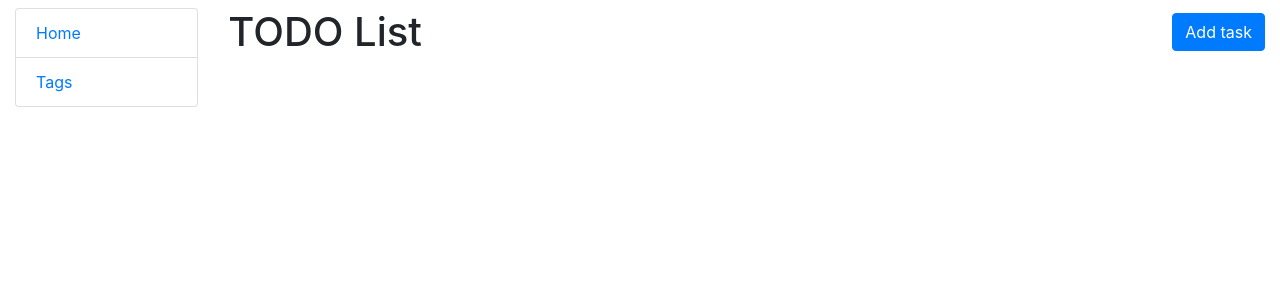
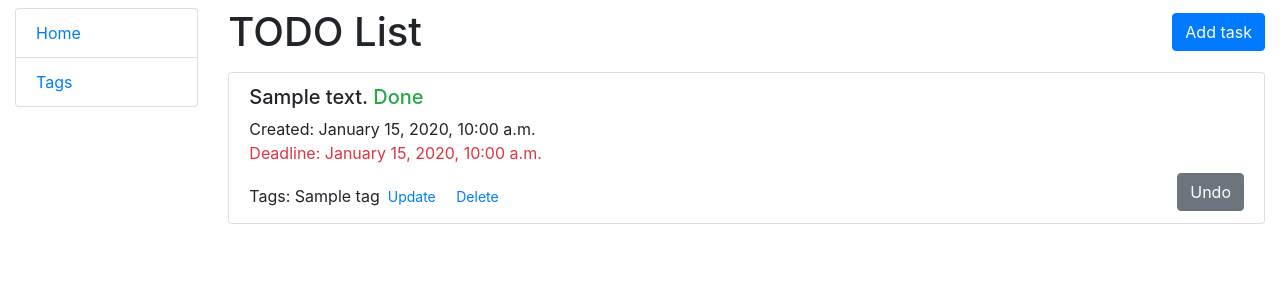
Before and after one commit to Anon920/todo-list, a Django app: page / in a window 1280 px wide. Shown: the top 300 px of the page. Run offline with Django 5.2, Linux system fonts and the light colour scheme; tables that the repository leaves empty hold one stand-in row (values such as "Sample post").

Commit message:
Made some updates in home page, urls and views

```diff
--- a/templates/home.html
+++ b/templates/home.html
@@ -7,8 +7,60 @@
 {% block content %}
   <div class="d-flex justify-content-between align-items-center mb-3">
     <h1 class="mb-0">TODO List</h1>
-    <a href="{% url 'todo:tag_add' %}" class="btn btn-primary">Add task</a>
+    <a href="{% url 'todo:task_add' %}" class="btn btn-primary">Add task</a>
   </div>
+
+  <ul class="list-group">
+    {% for task in tasks %}
+      <li class="list-group-item">
+        <div class="d-flex justify-content-between align-items-center">
+          <div>
+            <h5>
+              {{ task.content }}
+              {% if task.done %}
+                <span class="text-success">Done</span>
+              {% else %}
+                <span class="text-danger">Not done</span>
+              {% endif %}
+            </h5>
+            <div>
+              <p class="mb-0">Created: {{ task.created_at|date:"F d, Y, g:i a" }}</p>
+              {% if task.deadline %}
+                <p class="mb-0 text-danger">Deadline: {{ task.deadline|date:"F d, Y, g:i a" }}</p>
+              {% endif %}
+            </div>
+
+          </div>
+        </div>
+        <div class="d-flex justify-content-between align-items-center mt-2">
+          <div class="d-flex justify-content-between align-items-center mt-2">
+            <p class="mb-0">
+              Tags: {% for tag in task.tags.all %} {{ tag.name }} {% endfor %}
+            </p>
+            <div>
+              <a href="{% url 'todo:task_update' task.id %}" class="btn-sm">Update</a>
+              <a href="{% url 'todo:task_delete' task.id %}" class="btn-sm">Delete</a>
+            </div>
+          </div>
+          <div>
+            {% if task.done %}
+              <form method="post" action="{% url 'todo:task_undo' task.id %}">
+                {% csrf_token %}
+                <button type="submit" class="btn btn-secondary">Undo</button>
+              </form>
+            {% else %}
+              <form method="post" action="{% url 'todo:task_complete' task.id %}">
+                {% csrf_token %}
+                <button type="submit" class="btn btn-success">Complete</button>
+              </form>
+            {% endif %}
+          </div>
+        </div>
+
+      </li>
+    {% endfor %}
+
+  </ul>
 
 
 {% endblock %}
--- a/todo/urls.py
+++ b/todo/urls.py
@@ -5,15 +5,15 @@ from todo.views import TaskListView, TagListView, TaskCreateView, TaskUpdateView
 
 urlpatterns = [
     path("", TaskListView.as_view(), name="home"),
-    path("task/add", TaskCreateView.as_view(), name="task-add"),
-    path("task/<int:pk>/update", TaskUpdateView.as_view(), name="task-update"),
-    path("task/<int:pk>/delete", TaskDeleteView.as_view(), name="task-delete"),
-    path("tag/<int:pk>/undo", UndoTaskView.as_view(), name="task-undo"),
-    path("tag/<int:pk>/complete", CompleteTaskView.as_view(), name="task-complete"),
+    path("task/add", TaskCreateView.as_view(), name="task_add"),
+    path("task/<int:pk>/update", TaskUpdateView.as_view(), name="task_update"),
+    path("task/<int:pk>/delete", TaskDeleteView.as_view(), name="task_delete"),
+    path("tag/<int:pk>/undo", UndoTaskView.as_view(), name="task_undo"),
+    path("tag/<int:pk>/complete", CompleteTaskView.as_view(), name="task_complete"),
     path("tags/", TagListView.as_view(), name="tags"),
-    path("tag/add", TagCreateView.as_view(), name="tag-add"),
-    path("tag/<int:pk>/update", TagUpdateView.as_view(), name="tag-update"),
-    path("tag/<int:pk>/delete", TagDeleteView.as_view(), name="tag-delete"),
+    path("tag/add", TagCreateView.as_view(), name="tag_add"),
+    path("tag/<int:pk>/update", TagUpdateView.as_view(), name="tag_update"),
+    path("tag/<int:pk>/delete", TagDeleteView.as_view(), name="tag_delete"),
 ]
 
 app_name = "todo"
--- a/todo/views.py
+++ b/todo/views.py
@@ -1,7 +1,6 @@
-from django.shortcuts import render, get_object_or_404, redirect
+from django.shortcuts import get_object_or_404, redirect
 from django.urls import reverse_lazy
-from django.views import View
-from django.views.generic import ListView, CreateView, UpdateView, DeleteView
+from django.views.generic import ListView, CreateView, UpdateView, DeleteView, View
 
 from todo.forms import TaskForm, TagForm
 from todo.models import Task, Tag
@@ -17,20 +16,20 @@ class TaskListView(ListView):
 class TaskCreateView(CreateView):
     model = Task
     form_class = TaskForm
-    template_name = ""
+    template_name = "task_form.html"
     success_url = reverse_lazy("todo:home")
 
 
 class TaskUpdateView(UpdateView):
     model = Task
     form_class = TaskForm
-    template_name = ""
+    template_name = "task_form.html"
     success_url = reverse_lazy("todo:home")
 
 
 class TaskDeleteView(DeleteView):
     model = Task
-    template_name = ""
+    template_name = "task_confirm_form.html"
     success_url = reverse_lazy("todo:home")
 
 
@@ -61,7 +60,7 @@ class TagDeleteView(DeleteView):
 
 
 class CompleteTaskView(View):
-    def post(self, pk, request):
+    def post(self, request, pk):
         task = get_object_or_404(Task, pk=pk)
         task.done = True
         task.save()
@@ -69,7 +68,7 @@ class CompleteTaskView(View):
 
 
 class UndoTaskView(View):
-    def post(self, pk, request):
+    def post(self, request, pk):
         task = get_object_or_404(Task, pk=pk)
         task.done = False
         task.save()
```
